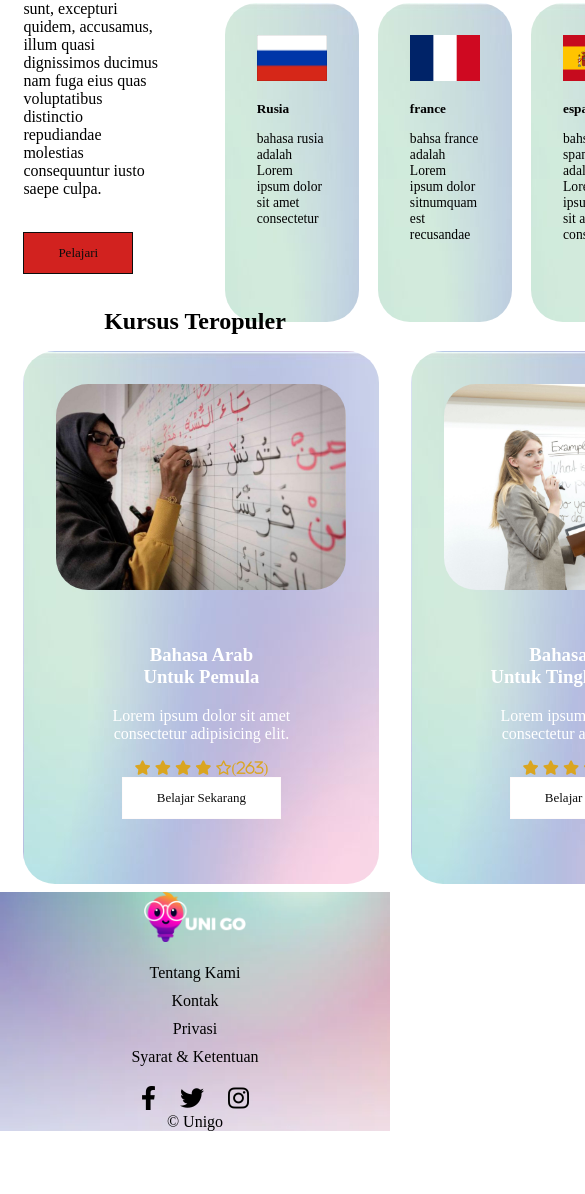
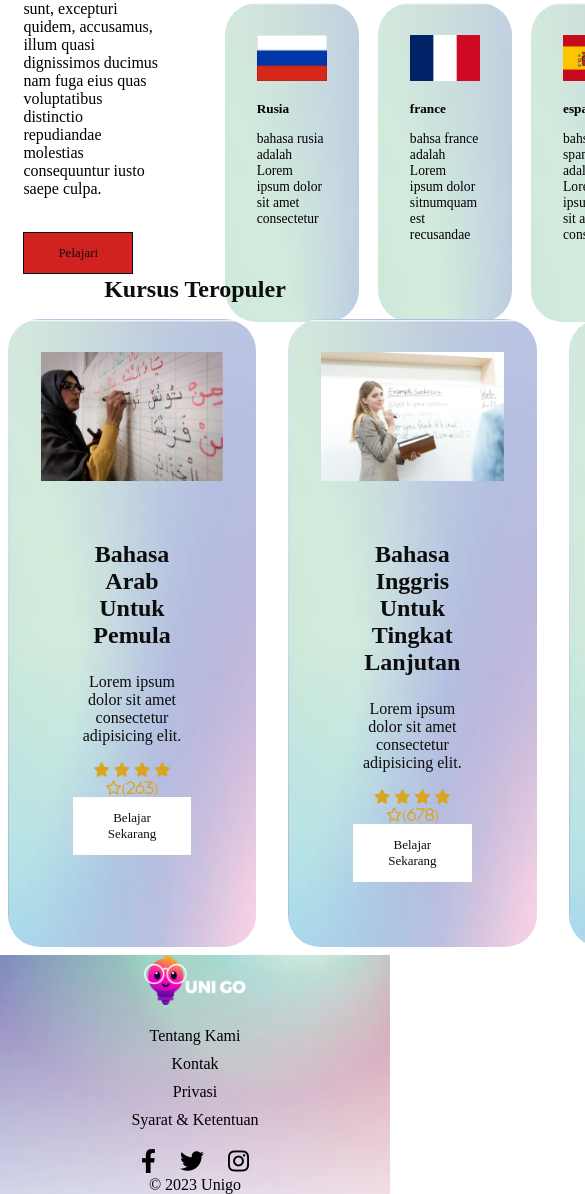
Before and after one commit to Kampus-Merdeka-Software-Engineering/FE-GROUP9-SECTIONSEMARANG, a plain HTML site: page Beranda/index.html in a window 390 px wide. Shown: the part 1362-2556 px from the top of the page, 585 px wide, since content can reach past the window. Before the commit the page ends 2493 px from the top, so only its background shows below. Drawn offline with Linux system fonts and the light colour scheme.

Commit message:
front-end unigo

```diff
--- a/Beranda/index.html
+++ b/Beranda/index.html
@@ -198,6 +198,11 @@
       </div>
   </footer>
 
-    <script src="main.js"></script>
+  <script src="../script.js"></script>
+  <script>
+      // Bagian JavaScript
+      const currentYear = new Date().getFullYear();
+      document.getElementById("currentYear").textContent = currentYear;
+  </script>
   </body>
 </html>
--- a/Beranda/style.css
+++ b/Beranda/style.css
@@ -31,6 +31,22 @@ body {
 
       .header {
           display: block;
+      }
+
+      .left-cat {
+        display: block;
+      }
+
+      .courses-container {
+        grid-template-columns: repeat(2, 1fr); /* Ubah menjadi 2 kolom */
+        gap: 1rem;
+      }
+
+      .info-cours h3 {
+        font-size: 24px;
+      }
+      .info-cours p {
+        font-size: 16px;
       }
   }
 
@@ -229,12 +245,13 @@ nav a {
 
 /* courses */
 .courses {
-  padding: 2% 6%;
-  margin-top: 5rem;
+  padding: 2% 2%;
+  margin-top: 3rem;
 }
 .courses h2 {
   text-align: center;
   margin-bottom: 1rem;
+  color: #0d0d0d;
 }
 
 .courses-container {
@@ -243,12 +260,14 @@ nav a {
   gap: 2rem;
 }
 .img-courses img {
-  width: 290px;
-  border-radius: 2rem;
+    width: 100%; /* Gambar akan mengisi lebar div kontainernya */
+    max-width: 100%; /* Batasi maksimum lebar gambar agar tidak melebar terlalu besar */
+    height: auto;
 }
 
 .info-cours {
   padding: 2rem;
+  color: #0d0d0d;
 }
 
 .btn-courses {
--- a/Kontak/contact.css
+++ b/Kontak/contact.css
@@ -144,7 +144,7 @@ nav a {
     max-width: 100%;
     min-height: 522px;
     min-width: 370px;
-    margin: 0 auto; /* Menengahkan elemen secara horizontal */
+    margin: 0 auto;
 }
 
 
@@ -155,7 +155,6 @@ nav a {
 .left {
     flex: 1;
     height: 480px;
-    /* background-color: #00b4cf; */
     background: linear-gradient(142.18deg, purple 10%, lightblue 90%);
 }
 
@@ -180,7 +179,6 @@ nav a {
     height: 50%;
     width: 100%;
     text-align: center;
-    /* line-height: 22px; */
 }
 
 .left p {
--- a/Kursus/style.css
+++ b/Kursus/style.css
@@ -130,7 +130,8 @@ nav a {
 }
 
 @media screen and (max-width: 960px) {
-    .lesson-content { max-width: 600px;
+    .lesson-content {
+        max-width: 600px;
     }
   }
 
--- a/script.js
+++ b/script.js
@@ -1,15 +1,3 @@
-const signUpButton = document.getElementById('signUp');
-const logInButton = document.getElementById('logIn');
-const container = document.getElementById('container');
-
-signUpButton.addEventListener('click', () => {
-    container.classList.add("right-panel-active");
-});
-
-logInButton.addEventListener('click', () => {
-    container.classList.remove("right-panel-active");
-});
-
 document.addEventListener('DOMContentLoaded', function() {
     const menuToggle = document.getElementById('menuToggle');
     const nav = document.querySelector('nav');
```
Also changed, not shown: Kontak/contact.html (+7 -0 lines), Login/login.html (+1 -1 lines), Login/login.js (added, +11 -0 lines).
